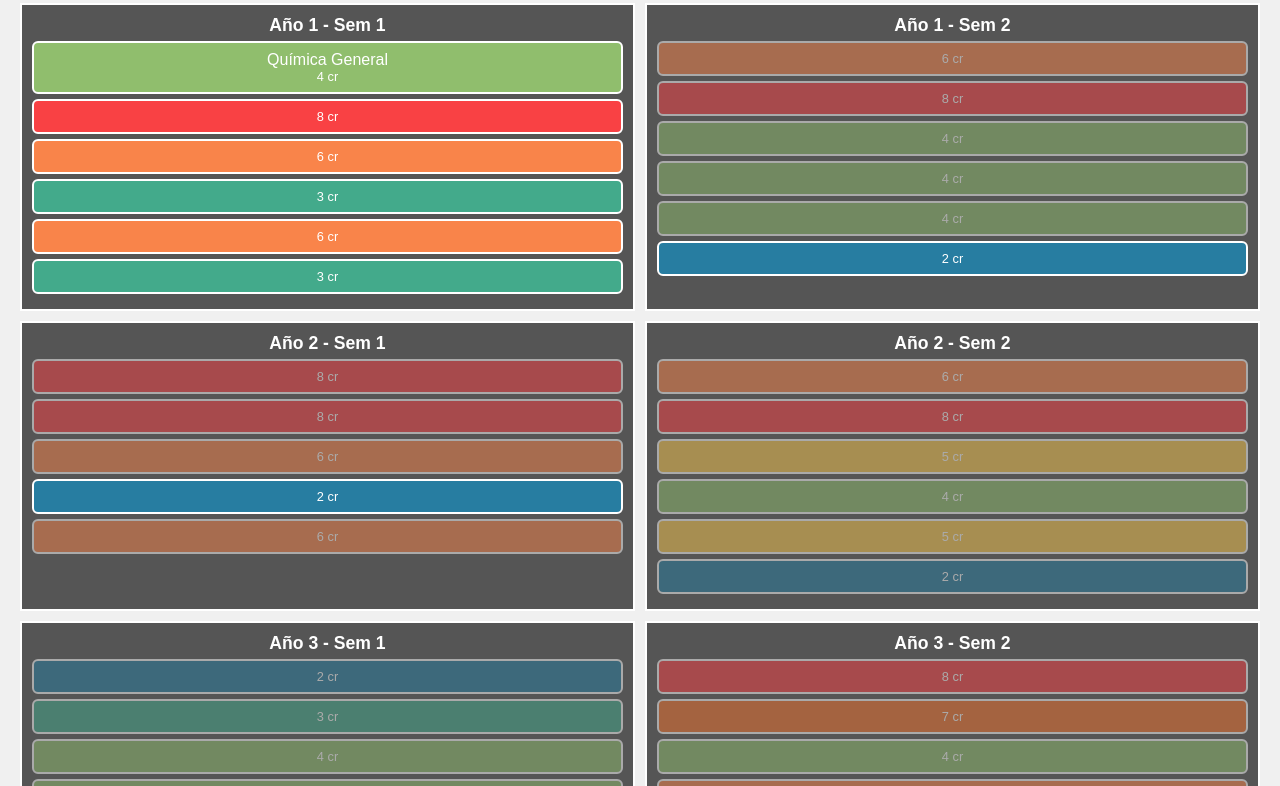
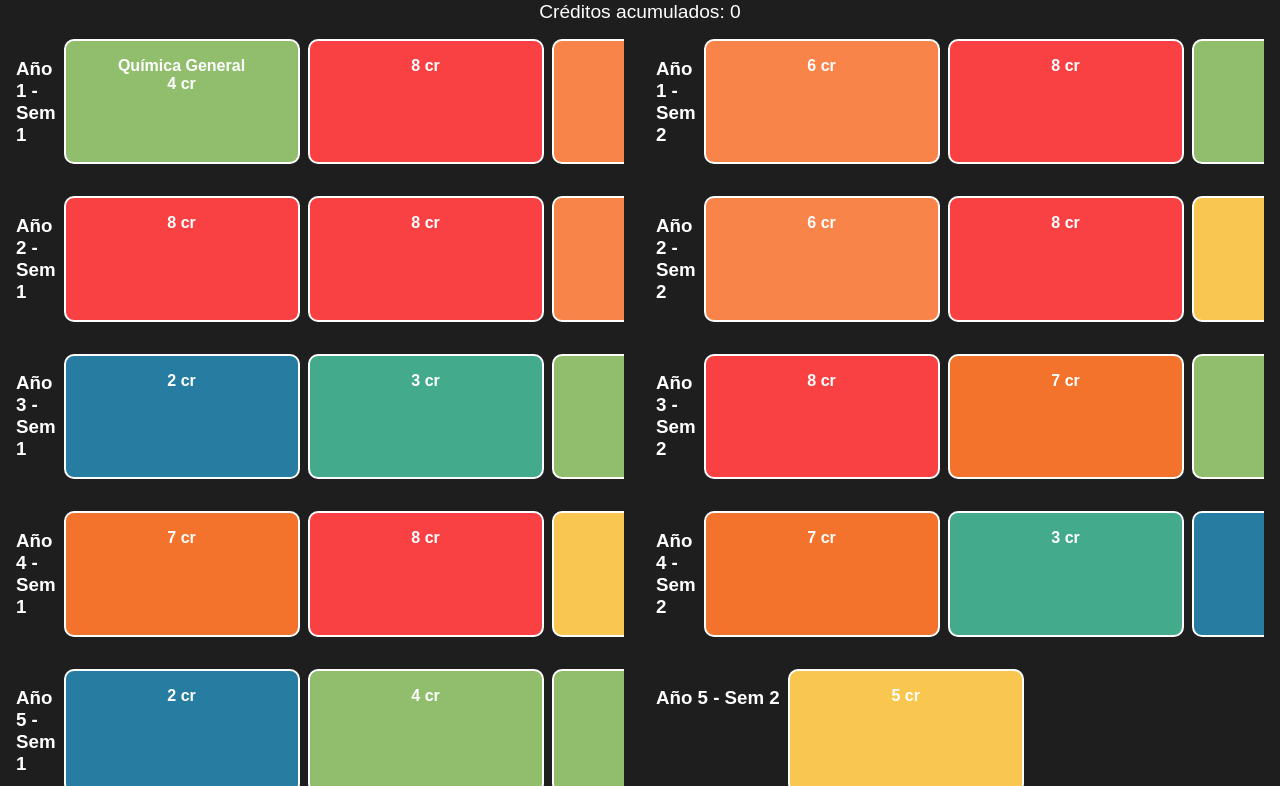
Before and after one commit to piaisami/malla-interactiva-qyf-uv-2020, a plain HTML site: page index.html in a window 1280 px wide. Shown: the part 103-889 px from the top of the page. Drawn offline with nearby package versions, Linux system fonts and the light colour scheme; a web font is replaced by a local one.

Commit message:
Update styles.css

```diff
--- a/styles.css
+++ b/styles.css
@@ -1,73 +1,84 @@
-@font-face {
-  font-family: 'Coolvetica';
-  src: url('https://fonts.cdnfonts.com/s/32949/Coolvetica.woff') format('woff');
-}
+@import url('https://fonts.googleapis.com/css2?family=Coolvetica&display=swap');
 
 body {
+  background-color: #1e1e1e;
+  color: white;
   font-family: 'Coolvetica', sans-serif;
-  background: #f0f0f0;
-  color: white;
-  margin: 20px;
-  text-align: center;
+  margin: 0;
+  padding: 1rem;
 }
 
 h1 {
-  margin-bottom: 10px;
-  color: #333;
+  text-align: center;
+  font-size: 2.5rem;
+  margin-bottom: 1rem;
 }
 
-#creditos-acumulados {
-  color: #333;
-  margin-bottom: 20px;
+footer {
+  text-align: center;
+  margin-top: 2rem;
+  font-size: 1.2rem;
+  color: white;
 }
 
 #malla {
   display: grid;
   grid-template-rows: repeat(5, auto);
   grid-template-columns: repeat(2, 1fr);
-  gap: 10px;
-  max-width: 1400px;
-  margin: 0 auto;
+  gap: 2rem;
+}
+
+.year {
+  display: flex;
+  flex-direction: column;
+  gap: 1rem;
 }
 
 .semestre {
-  background: #555;
-  border: 2px solid white;
-  padding: 10px;
-}
-
-.semestre h3 {
-  margin: 0 0 5px 0;
-  font-size: 1.1rem;
+  display: flex;
+  gap: 0.5rem;
+  flex-wrap: nowrap;
+  overflow-x: auto;
 }
 
 .ramo {
-  margin: 5px 0;
-  padding: 8px;
+  padding: 1rem;
   border: 2px solid white;
-  border-radius: 6px;
+  border-radius: 10px;
+  color: white;
   cursor: pointer;
-  transition: transform 0.2s;
+  min-width: 200px;
+  text-align: center;
+  font-size: 1rem;
+  font-weight: bold;
+  transition: transform 0.2s, filter 0.3s;
 }
 
 .ramo:hover {
-  transform: scale(1.03);
+  transform: scale(1.05);
+  filter: brightness(1.1);
 }
 
-.ramo.locked {
-  opacity: 0.5;
-  cursor: not-allowed;
+/* Créditos por color */
+.creditos-8        { background-color: #F94144; }
+.creditos-7        { background-color: #F3722C; }
+.creditos-6        { background-color: #F9844A; }
+.creditos-5        { background-color: #F9C74F; }
+.creditos-4        { background-color: #90BE6D; }
+.creditos-3        { background-color: #43AA8B; }
+.creditos-2        { background-color: #277DA1; }
+.creditos-pp       { background-color: #9e0059; }
+
+/* Completado */
+.completado {
+  opacity: 0.6;
+  text-decoration: line-through;
+  filter: grayscale(100%);
 }
 
-.ramo.aprobado {
-  opacity: 1;
+/* Créditos acumulados */
+#creditos-acumulados {
+  text-align: center;
+  font-size: 1.2rem;
+  margin-bottom: 1rem;
 }
-
-.credits {
-  font-size: 0.8rem;
-}
-
-footer {
-  margin-top: 30px;
-  color: #666;
-}
```
